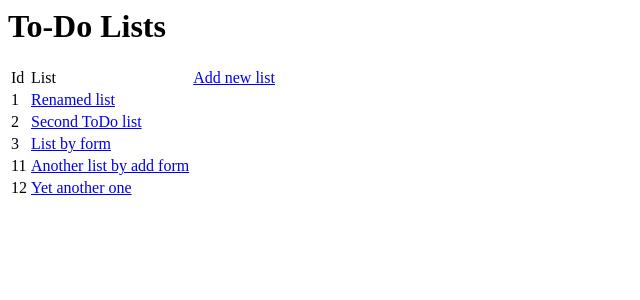
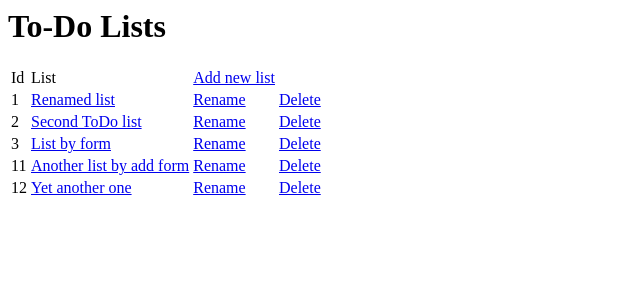
Before and after one commit to Dziaku/todo-django, a Django app: page /todos/ in a window 1280 px wide. Shown: the top 300 px of the page, without its empty margins (0-640 px from the left). Run offline with Django 5.2, Linux system fonts and the light colour scheme; data comes from the database, SQL or seed files in the repository; both versions use the stored data as it was after the commit.

Commit message:
Finished main functions of app (add, edit, delete for both lists and items).

```diff
--- a/todos/models.py
+++ b/todos/models.py
@@ -19,8 +19,11 @@ class List(models.Model):
 class Item(models.Model):
     list = models.ForeignKey(List, on_delete=models.CASCADE)
     task = models.CharField(max_length=256)
-    deadline_date = models.DateTimeField()
+    deadline_date = models.DateField()
     status = models.BooleanField(default= False)
 
     def __str__(self):
         return self.task
+
+    def get_absolute_url(self):
+        return reverse('todos:detail', kwargs={"pk":self.list.pk})
--- a/todos/templates/todos/index.html
+++ b/todos/templates/todos/index.html
@@ -7,7 +7,12 @@
         <td><a href="{% url 'todos:addlist' %}">Add new list</a></td>
     </tr>
         {% for List in object_list %}
-            <tr><td>{{ List.id }}</td><td><a href="{% url 'todos:detail' List.id %}">{{ List.name }}</a></td></tr>
+            <tr>
+                <td>{{ List.id }}</td>
+                <td><a href="{% url 'todos:detail' List.id %}">{{ List.name }}</a></td>
+                <td><a href="{% url 'todos:edit-list' List.id %}">Rename</a></td>
+                <td><a href="{% url 'todos:delete-list' List.id %}">Delete</a></td>
+            </tr>
         {% empty %}
             <tr>No lists yet.</tr>
         {% endfor %}
--- a/todos/templates/todos/list_detail.html
+++ b/todos/templates/todos/list_detail.html
@@ -11,6 +11,8 @@
             <td>{{ item.task }}</td>
             <td>{{ item.status}}</td>
             <td>{{ item.deadline_date }}</td>
+            <td><a href="{% url 'todos:edit-item' item.id %}">Edit task</a></td>
+            <td><a href="{% url 'todos:delete-item' item.id %}">Delete</a></td>
 
         </tr>
     {% endfor %}
--- a/todos/urls.py
+++ b/todos/urls.py
@@ -7,5 +7,9 @@ urlpatterns = [
     path("", views.IndexView.as_view(), name="index"),
     path("<int:pk>/", views.DetailView.as_view(), name="detail"),
     path("addlist/", views.AddList.as_view(), name = "addlist"),
+    path("<int:pk>/edit/", views.UpdateList.as_view(), name = "edit-list"),
+    path("<int:pk>/delete/", views.DeleteList.as_view(), name = "delete-list"),
     path("additem/<int:pk>/", views.AddItem.as_view(), name = "addtask"),
+    path("task/<int:pk>/edit/", views.UpdateItem.as_view(), name = "edit-item"),
+    path("task/<int:pk>/delete/", views.DeleteItem.as_view(), name = "delete-item"),
 ]
--- a/todos/views.py
+++ b/todos/views.py
@@ -1,6 +1,6 @@
 from django.http import HttpResponse
 from django.views import generic
-from django.urls import reverse_lazy
+from django.urls import reverse_lazy, reverse
 
 from .models import List, Item
 
@@ -17,6 +17,14 @@ class AddList(generic.CreateView):
     model = List
     fields = ['name']
 
+class UpdateList(generic.UpdateView):
+    model = List
+    fields = ['name']
+
+class DeleteList(generic.DeleteView):
+    model = List
+    success_url = reverse_lazy('todos:index')
+
 class AddItem(generic.CreateView):
     model = Item
     fields = ['list', 'task', 'deadline_date']
@@ -27,4 +35,3 @@ class UpdateItem(generic.UpdateView):
 
 class DeleteItem(generic.DeleteView):
     model = Item
-    success_url = reverse_lazy("todos:index")
```
Also changed, not shown: db.sqlite3.
